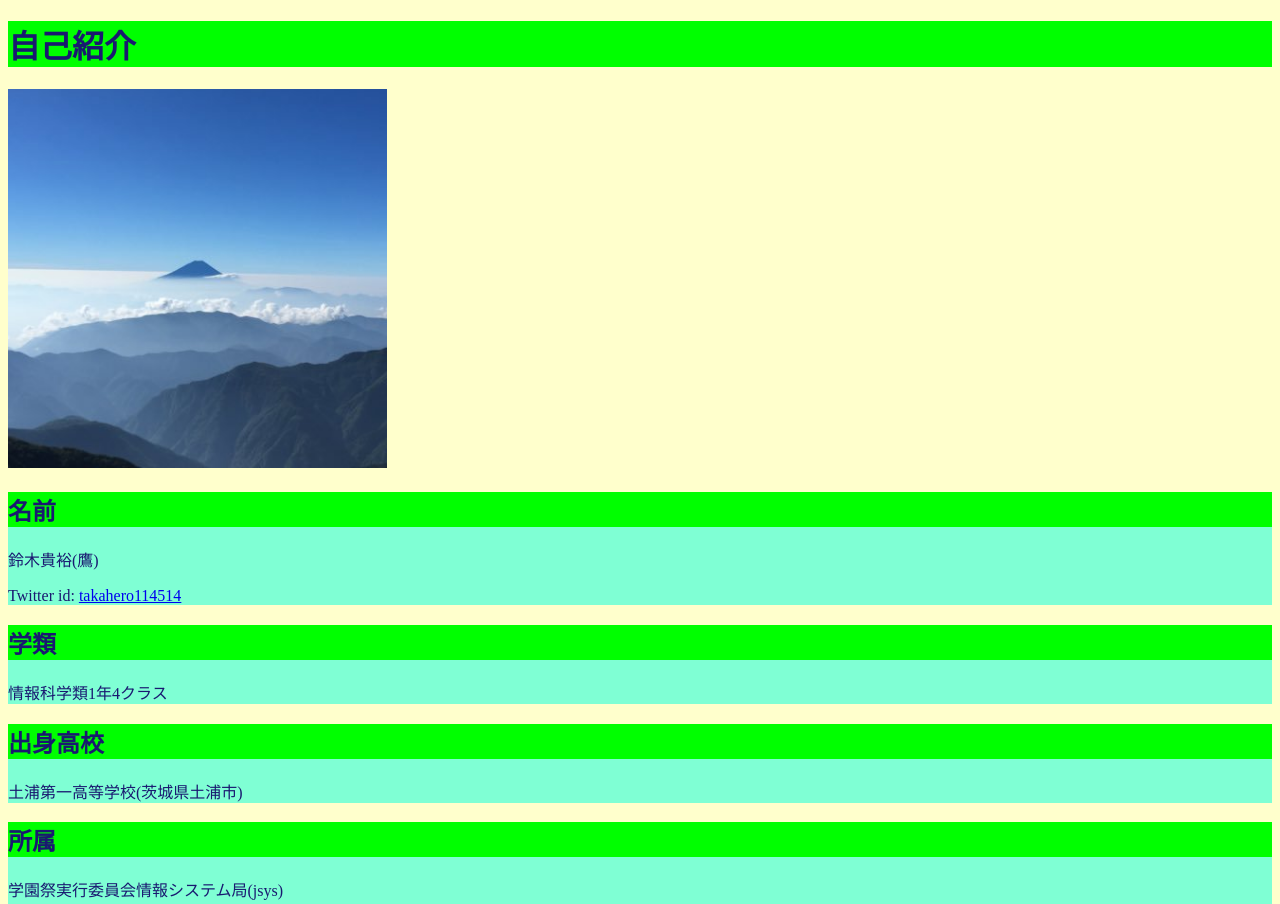
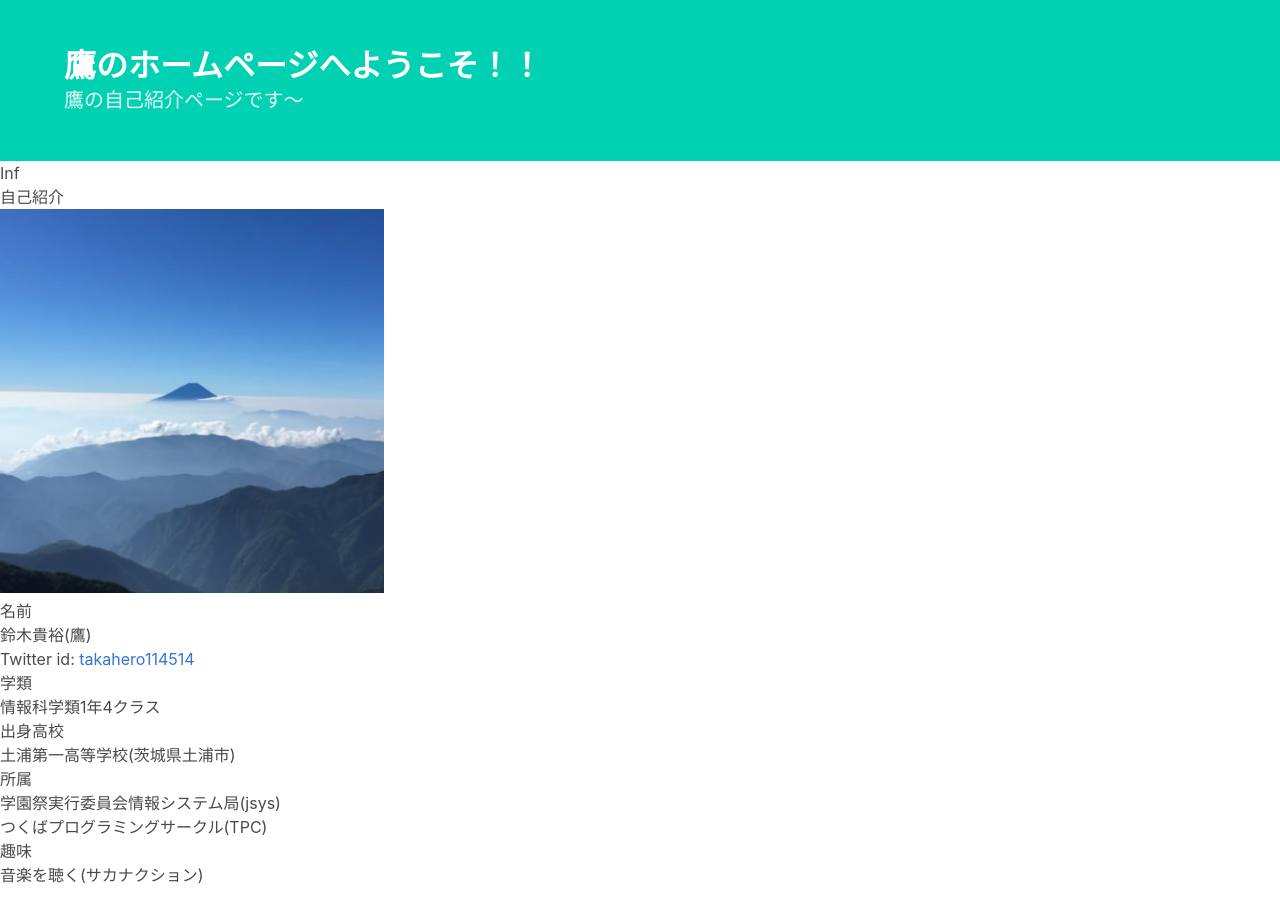
Before and after one commit to Takahero-Suzuki/mypage, a plain HTML site: page index.html in a window 1280 px wide. Shown: the top 904 px of the page. Drawn offline with nearby package versions, Linux system fonts and the light colour scheme.

Commit message:
かっこよくした

```diff
--- a/index.html
+++ b/index.html
@@ -4,24 +4,24 @@
 <head>
 	<meta charset="UTF-8">
 	<title>鷹のホームページへようこそ！！</title>
-	<style>
-	body {
-		background-color: #ffffcc;
-		color:#191970;
-	}
-	header{
-		background-color: #00ff00
-	}
-	section.あ{
-		background-color:#7fffd4;
-	}
-	h2{
-		background-color: #00ff00;
-	}
-	</style>
+	<link rel="stylesheet" href="https://cdnjs.cloudflare.com/ajax/libs/bulma/0.7.4/css/bulma.min.css">
+    <script defer src="https://use.fontawesome.com/releases/v5.3.1/js/all.js"></script>
 </head>
 
 <body>
+		<section class="hero is-primary">
+				<div class="hero-body">
+				  <div class="container">
+					<h1 class="title">
+					鷹のホームページへようこそ！！
+					</h1>
+					<h2 class="subtitle">
+					鷹の自己紹介ページです～
+					</h2>
+				  </div>
+				</div>
+			  </section>
+			  Inf
 	<header>
 		<h1>自己紹介</h1>
 	</header>
```
